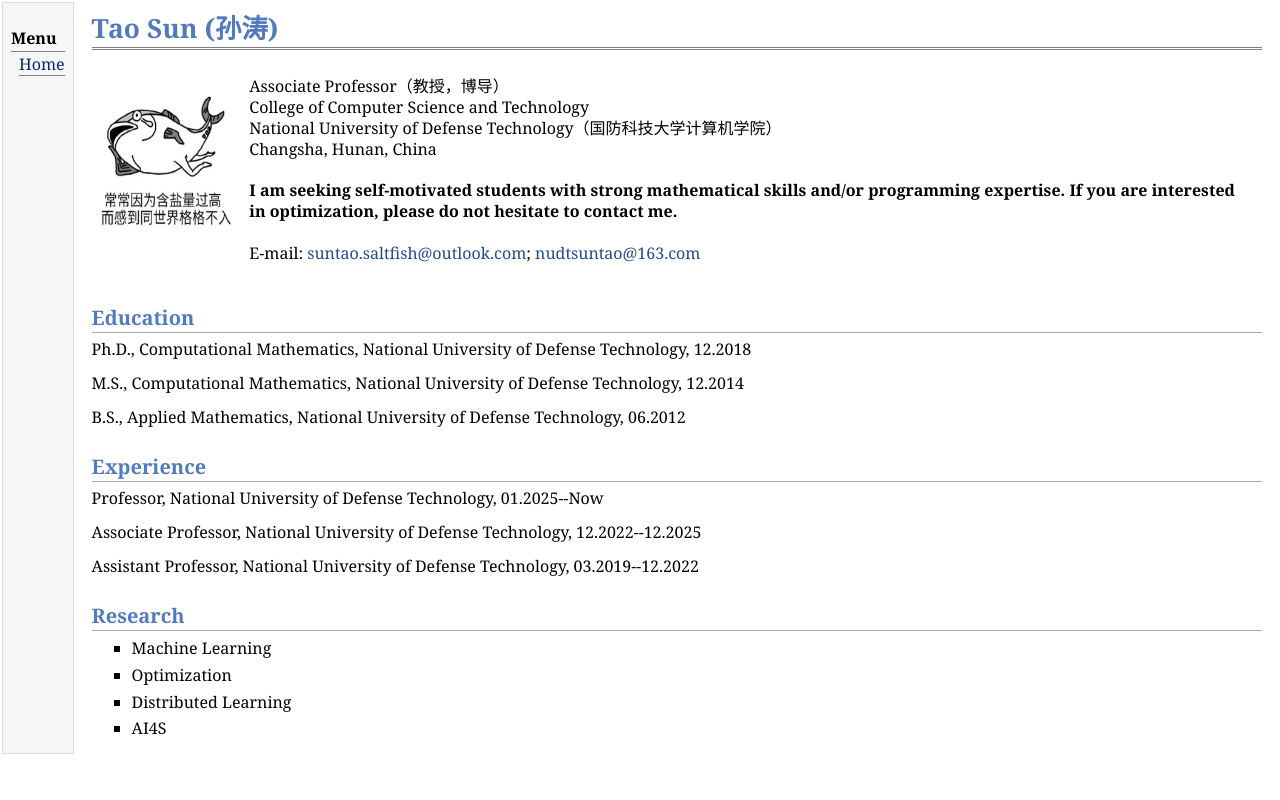
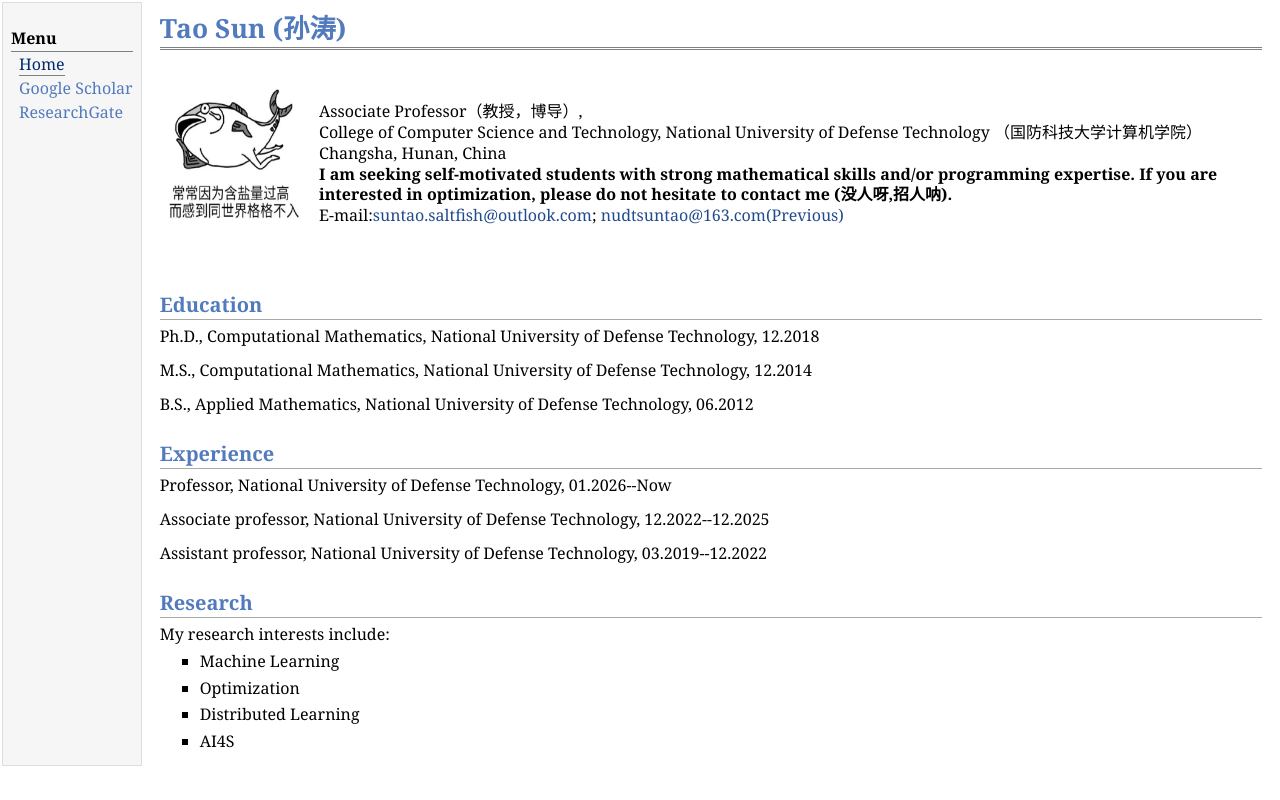
Before and after one commit to nudtsuntao/nudtsuntao.github.io, a plain HTML site: page index.html in a window 1280 px wide. Drawn offline with Linux system fonts and the light colour scheme.

Commit message:
Update index.html

```diff
--- a/index.html
+++ b/index.html
@@ -1,23 +1,32 @@
-<!DOCTYPE html>
-<html lang="en">
+<!DOCTYPE html PUBLIC "-//W3C//DTD XHTML 1.1//EN"
+  "http://www.w3.org/TR/xhtml11/DTD/xhtml11.dtd">
+<html xmlns="http://www.w3.org/1999/xhtml" xml:lang="en">
 <head>
-<meta charset="utf-8" />
+  <meta name="generator" content="jemdoc, see http://jemdoc.jaboc.net/" />
+  <meta http-equiv="Content-Type" content="text/html;charset=utf-8" />
   <link rel="stylesheet" href="jemdoc.css" type="text/css" />
   <link rel="shortcut icon" href="favicon.ico" />
+  <link rel="bookmark" href="favicon.ico" type="image/x-icon" />
   <title>Tao Sun (孙涛)</title>
 </head>
 
 <body>
-<table id="tlayout">
+  <table summary="Table for page layout." id="tlayout">
     <tr valign="top">
-
       <td id="layout-menu">
         <div class="menu-category">Menu</div>
-<div class="menu-item"><a href="index.html" class="current">Home</a></div>
+        <div class="menu-item">
+          <a href="index.html" class="current">Home</a>
+        </div>
+        <div class="menu-item">
+          <a href="https://scholar.google.com/citations?user=fPNZpAe5WXIC&amp;hl=zh-CN">Google Scholar</a>
+        </div>
+        <div class="menu-item">
+          <a href="https://www.researchgate.net/profile/Tao-Sun-75">ResearchGate</a>
+        </div>
       </td>
 
       <td id="layout-content">
-
         <div id="toptitle">
           <h1>Tao Sun (孙涛)</h1>
         </div>
@@ -25,25 +34,18 @@
         <table class="imgtable">
           <tr>
             <td>
-<img src="photos/bio.webp" alt="photo" width="131px" height="160px" />&nbsp;
+              <a href="https://nudtsuntao1991.github.io/">
+                <img src="photos/bio.webp" alt="alt text" width="131px" height="160px" />
+              </a>&nbsp;
             </td>
-
             <td align="left">
               <p>
-Associate Professor（教授，博导）<br />
-College of Computer Science and Technology<br />
-National University of Defense Technology（国防科技大学计算机学院）<br />
-Changsha, Hunan, China<br />
-<br />
-<b>
-I am seeking self-motivated students with strong mathematical skills
-and/or programming expertise. If you are interested in optimization,
-please do not hesitate to contact me.
-</b>
-<br /><br />
-E-mail:
-<a href="mailto:suntao.saltfish@outlook.com">suntao.saltfish@outlook.com</a>;
-<a href="mailto:nudtsuntao@163.com">nudtsuntao@163.com</a>
+                Associate Professor（教授，博导）,<br />
+                College of Computer Science and Technology, National University of Defense Technology （国防科技大学计算机学院）<br />
+                Changsha, Hunan, China <br />
+                <b>I am seeking self-motivated students with strong mathematical skills and/or programming expertise. If you are interested in optimization, please do not hesitate to contact me (没人呀,招人呐).</b> <br />
+                E-mail:<a href="mailto:suntao.saltfish@outlook.com">suntao.saltfish@outlook.com</a>;
+                <a href="mailto:nudtsuntao@163.com">nudtsuntao@163.com(Previous)</a>
               </p>
             </td>
           </tr>
@@ -55,18 +57,18 @@ E-mail:
         <p>B.S., Applied Mathematics, National University of Defense Technology, 06.2012</p>
 
         <h2>Experience</h2>
-<p> Professor, National University of Defense Technology, 01.2025--Now</p>
-<p>Associate Professor, National University of Defense Technology, 12.2022--12.2025</p>
-<p>Assistant Professor, National University of Defense Technology, 03.2019--12.2022</p>
+        <p>Professor, National University of Defense Technology, 01.2026--Now</p>
+        <p>Associate professor, National University of Defense Technology, 12.2022--12.2025</p>
+        <p>Assistant professor, National University of Defense Technology, 03.2019--12.2022</p>
 
         <h2>Research</h2>
+        <p>My research interests include:</p>
         <ul>
           <li><p>Machine Learning</p></li>
           <li><p>Optimization</p></li>
           <li><p>Distributed Learning</p></li>
           <li><p>AI4S</p></li>
         </ul>
-
       </td>
     </tr>
   </table>
```
Lines whose indentation alone changed are shown as unchanged.
